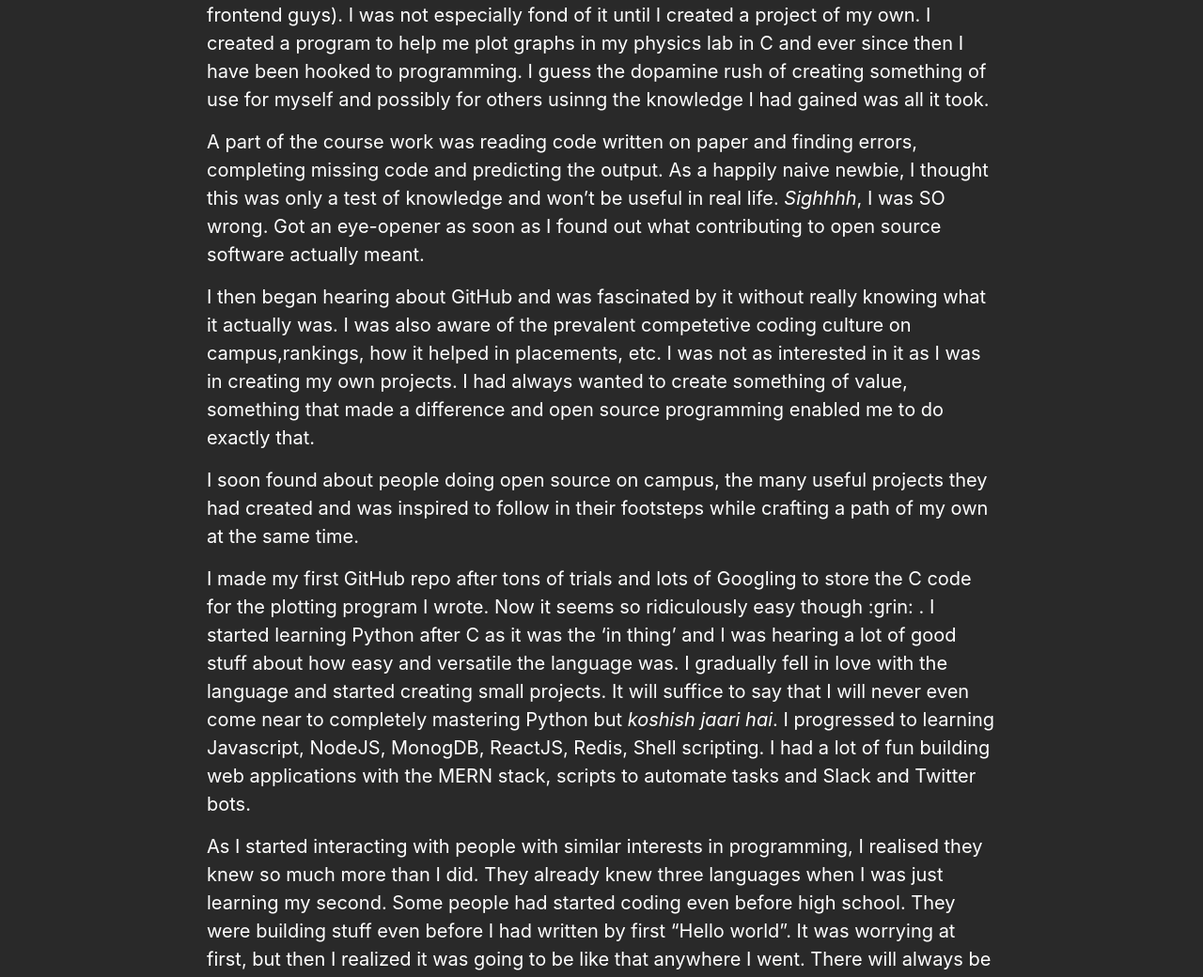
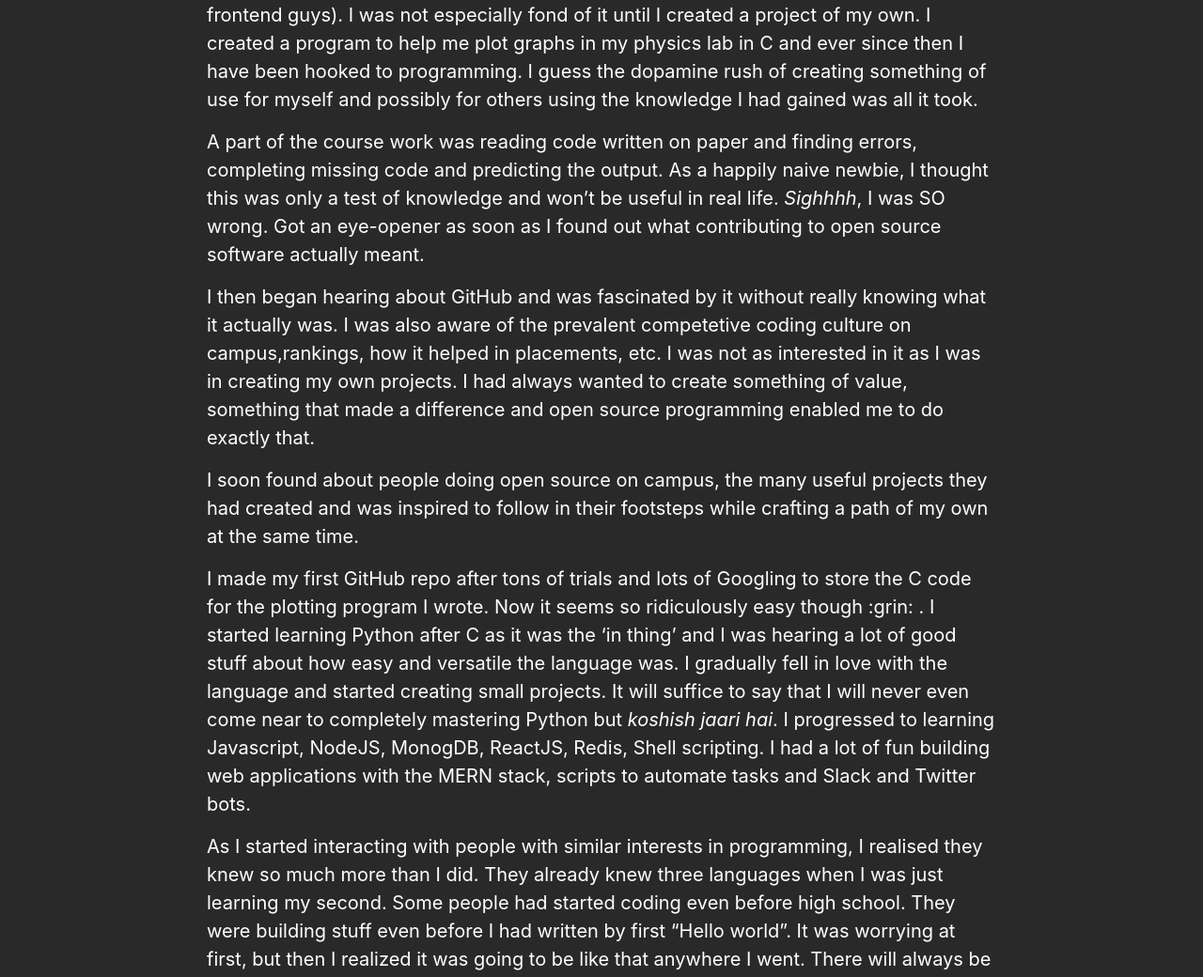
Before and after one commit to tweet-sevak/thescriptninja.github.io, a Jekyll site: the page built from _posts/2019-07-21-My-experiences-in-programming.markdown, in a window 1280 px wide and 1400 px high. Shown: the part 354-1394 px from the top of the window at 94% size. Built offline with Jekyll 4.4.1, drawn with Linux system fonts in a browser that asks for light colours; some of the changed text lies outside the part shown.

Commit message:
Update 2019-07-21-My-experiences-in-programming.markdown

```diff
--- a/_posts/2019-07-21-My-experiences-in-programming.markdown
+++ b/_posts/2019-07-21-My-experiences-in-programming.markdown
@@ -7,7 +7,7 @@ author: Parth Paradkar
 fbcomments: yes
 ---
 
-As another year at college begins with all its feverish energy and stress, I am compelled to reminisce about the beautiful quagmire of open source programming I found myself in about a year ago. I remember the time I started learning C as a part of my first year course. It was not my first experience in programming but all I had done before that was HTML and I will go out on a limb here to say that it was not really programming (sorry frontend guys). I was not especially fond of it until I created a project of my own. I created a program to help me plot graphs in my physics lab in C and ever since then I have been hooked to programming. I guess the dopamine rush of creating something of use for myself and possibly for others usinng the knowledge I had gained was all it took.
+As another year at college begins with all its feverish energy and stress, I am compelled to reminisce about the beautiful quagmire of open source programming I found myself in about a year ago. I remember the time I started learning C as a part of my first year course. It was not my first experience in programming but all I had done before that was HTML and I will go out on a limb here to say that it was not really programming (sorry frontend guys). I was not especially fond of it until I created a project of my own. I created a program to help me plot graphs in my physics lab in C and ever since then I have been hooked to programming. I guess the dopamine rush of creating something of use for myself and possibly for others using the knowledge I had gained was all it took.
 
 A part of the course work was reading code written on paper and finding errors, completing missing code and predicting the output. As a happily naive newbie, I thought this was only a test of knowledge and won't be useful in real life. _Sighhhh_, I was SO wrong. Got an eye-opener as soon as I found out what contributing to open source software actually meant.
 
```
Also changed, not shown: other parts of _posts/2019-07-21-My-experiences-in-programming.markdown (+1 -1 lines).
